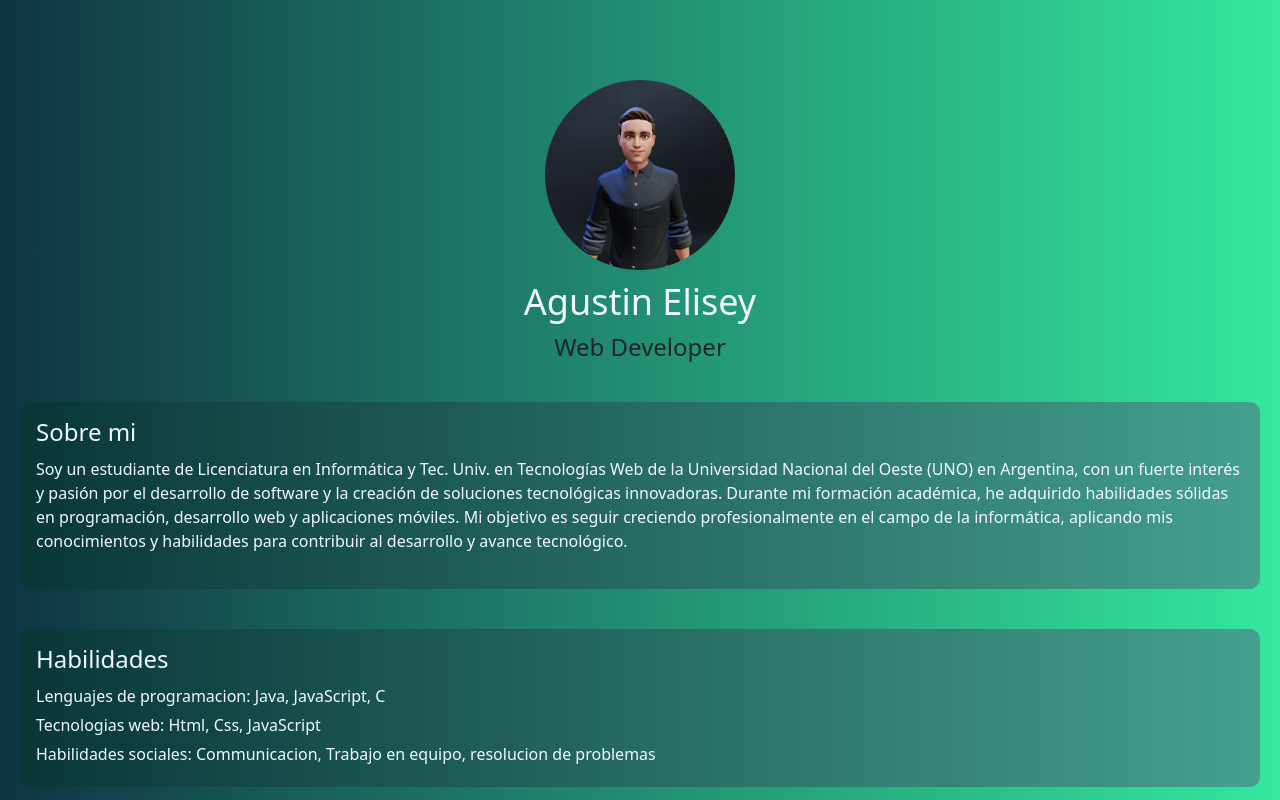
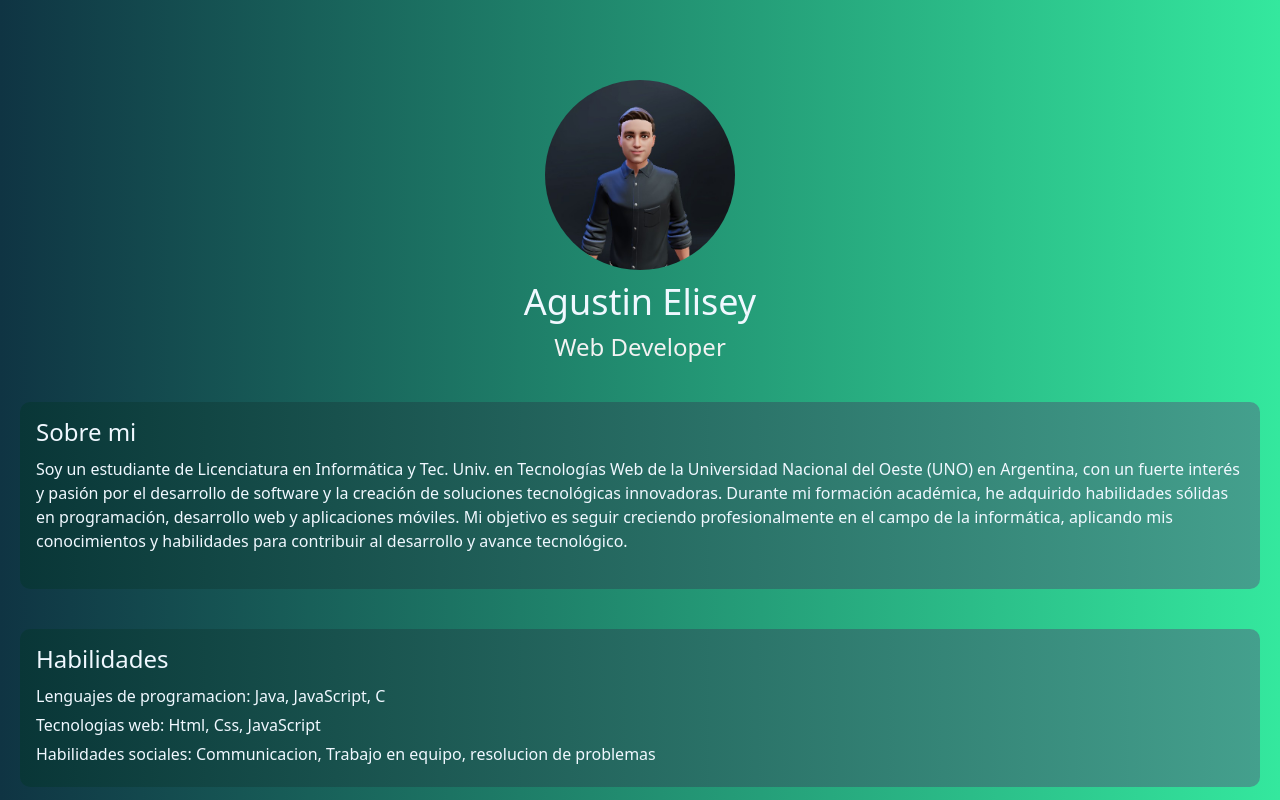
Before and after one commit to EliseyAgustin/cv.github.io, a plain HTML site: page index.html in a window 1280 px wide. Shown: the top 800 px of the page. Drawn offline with Linux system fonts and the light colour scheme.

Commit message:
Initial commit

```diff
--- a/styles.css
+++ b/styles.css
@@ -38,7 +38,7 @@ header h1 {
 
 header h2 {
     font-size: 24px;
-    color: #f
+    color: #f2f2f2;
 }
 
 /* Estilos de sección */
```
